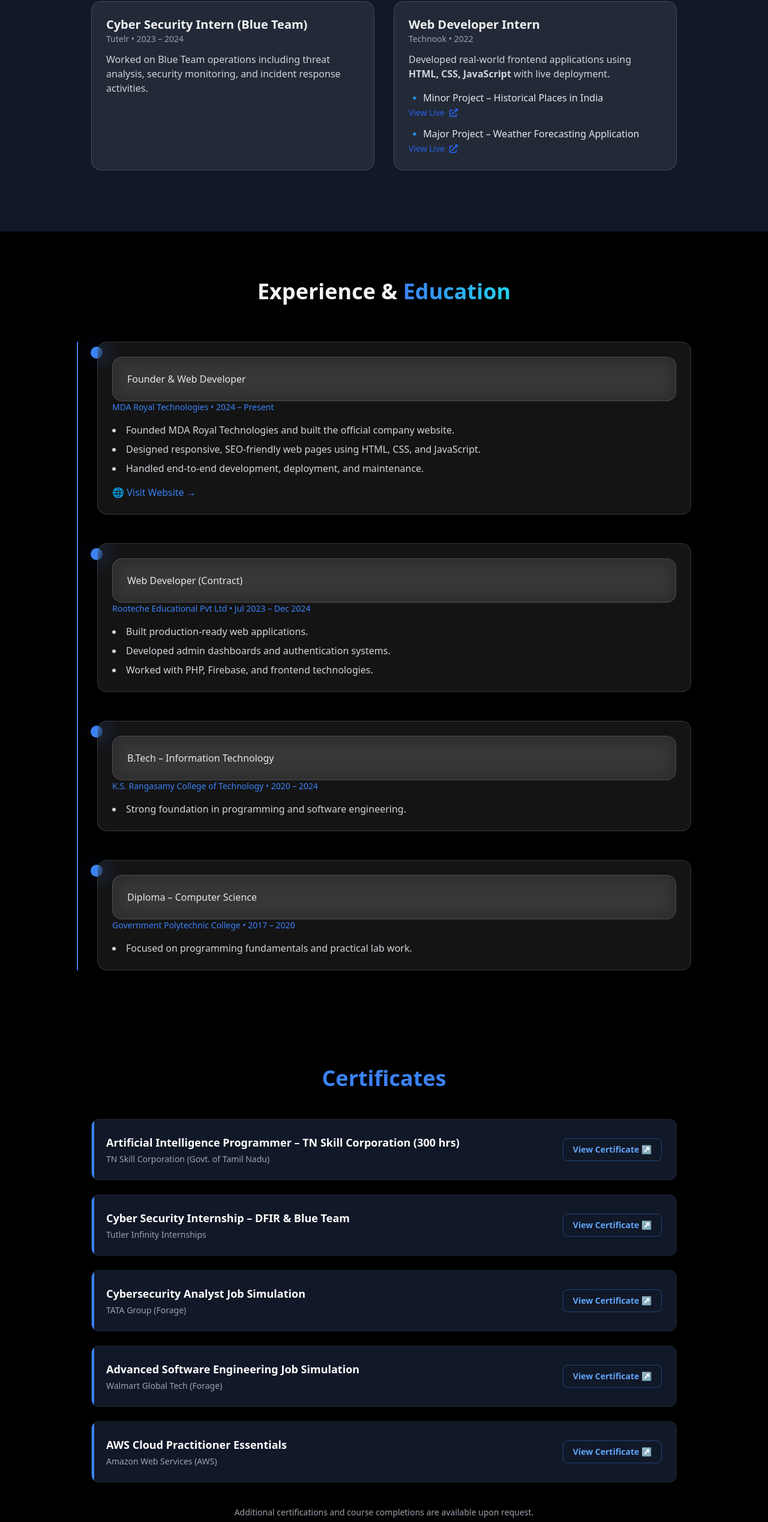
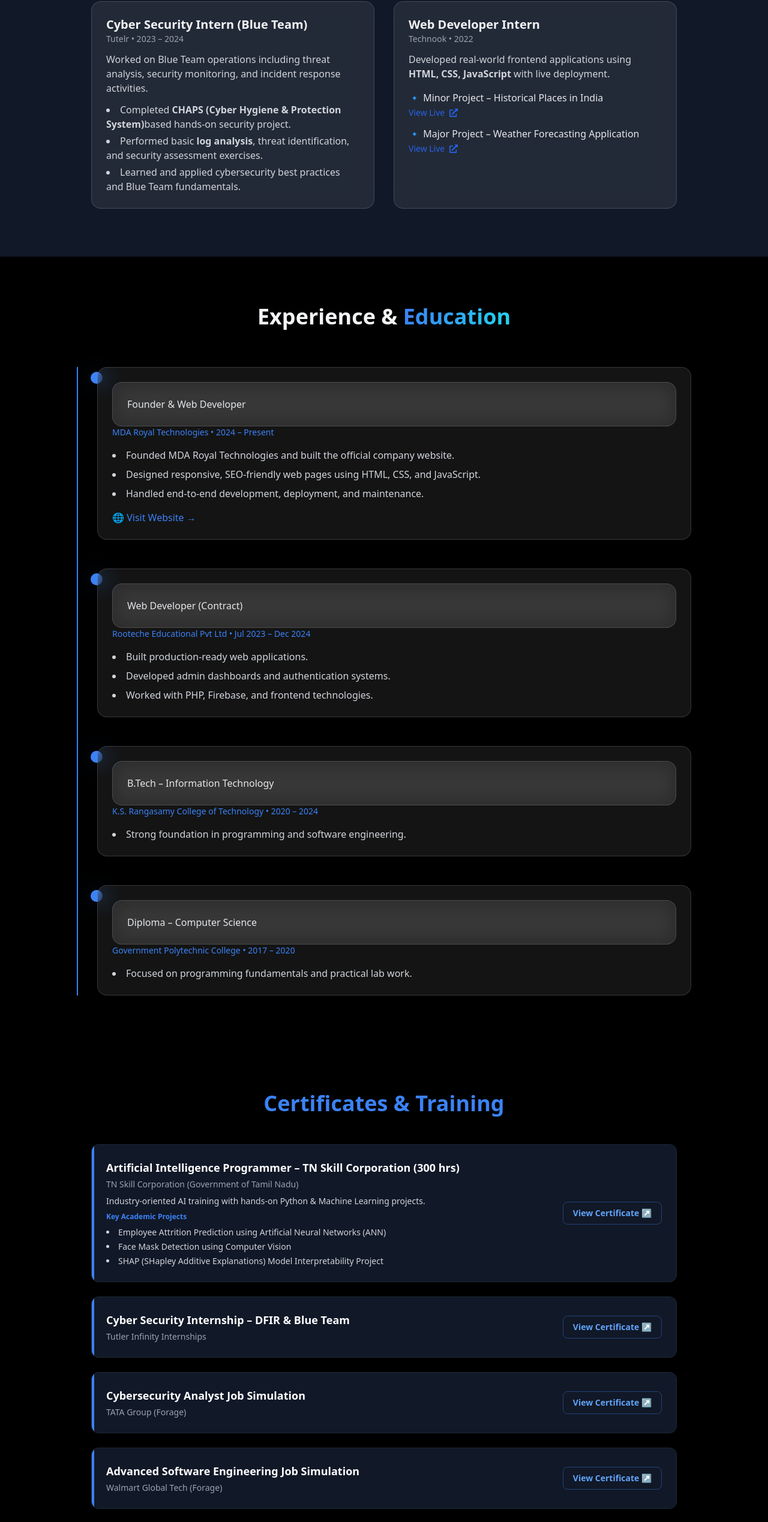
Before and after one commit to aamirjilu2/my-portfolio, a React (Vite) app: page / in a window 1280 px wide. Shown: the part 3264-5802 px from the top of the page at 60% size. Built offline with nearby package versions, Linux system fonts and the light colour scheme.

Commit message:
Internship And Cert

```diff
--- a/src/components/Certificates.jsx
+++ b/src/components/Certificates.jsx
@@ -2,7 +2,13 @@
   const certificates = [
     {
       title: "Artificial Intelligence Programmer – TN Skill Corporation (300 hrs)",
-      org: "TN Skill Corporation (Govt. of Tamil Nadu)",
+      org: "TN Skill Corporation (Government of Tamil Nadu)",
+      desc: "Industry-oriented AI training with hands-on Python & Machine Learning projects.",
+      projects: [
+        "Employee Attrition Prediction using Artificial Neural Networks (ANN)",
+        "Face Mask Detection using Computer Vision",
+        "SHAP (SHapley Additive Explanations) Model Interpretability Project",
+      ],
       link: "https://drive.google.com/file/d/1LhyeYGWcAfELr5oawTvgyCPlrAkzXtBK/view?usp=sharing",
     },
     {
@@ -30,8 +36,10 @@
   return (
     <section id="certificates" className="py-20 min-h-[70vh] bg-white dark:bg-black">
       <div className="max-w-5xl mx-auto px-6">
+
+        {/* 🔹 STRONGER HEADING */}
         <h2 className="text-3xl md:text-4xl font-bold text-center mb-12 text-black dark:text-white">
-          <span className="text-blue-500">Certificates</span>
+          <span className="text-blue-500">Certificates & Training</span>
         </h2>
 
         <div className="space-y-6">
@@ -55,9 +63,31 @@
                   <h3 className="text-lg font-semibold text-black dark:text-white">
                     {cert.title}
                   </h3>
+
                   <p className="text-sm text-gray-600 dark:text-gray-400 mt-1">
                     {cert.org}
                   </p>
+
+                  {cert.desc && (
+                    <p className="mt-2 text-sm text-gray-700 dark:text-gray-300">
+                      {cert.desc}
+                    </p>
+                  )}
+
+                  {/* 🔹 AI PROJECT LABEL */}
+                  {cert.projects && (
+                    <>
+                      <p className="mt-2 text-xs font-semibold text-blue-500">
+                        Key Academic Projects
+                      </p>
+
+                      <ul className="mt-2 list-disc list-inside text-sm text-gray-700 dark:text-gray-300 space-y-1">
+                        {cert.projects.map((project, i) => (
+                          <li key={i}>{project}</li>
+                        ))}
+                      </ul>
+                    </>
+                  )}
                 </div>
 
                 <a
@@ -81,7 +111,70 @@
           ))}
         </div>
 
-        {/* OPTIONAL NOTE */}
+        {/* 🔹 TRAINING & COURSEWORK */}
+<div className="mt-16">
+  <h3 className="text-2xl font-bold text-center mb-10 text-black dark:text-white">
+    Training & <span className="text-blue-500">Coursework</span>
+  </h3>
+
+  <div className="space-y-6">
+    {/* DevOps Training */}
+    <div
+      className="
+        group relative overflow-hidden
+        p-6 rounded-xl
+        bg-gray-50 dark:bg-gray-900
+        border border-gray-200 dark:border-gray-800
+        transition-all duration-300
+        hover:-translate-y-1 hover:shadow-xl
+      "
+    >
+      <span className="absolute left-0 top-0 h-full w-1 bg-blue-500"></span>
+
+      <h4 className="text-lg font-semibold text-black dark:text-white">
+        DevOps Engineering – Placement Guarantee Program
+      </h4>
+      <p className="text-sm text-gray-600 dark:text-gray-400 mt-1">
+        LinuxWorld Informatics Pvt. Ltd.
+      </p>
+      <p className="mt-2 text-sm text-gray-700 dark:text-gray-300">
+        Completed placement-oriented DevOps training covering Linux, Git,
+        Docker, CI/CD fundamentals, and cloud-native concepts.
+      </p>
+      <p className="mt-1 text-xs text-gray-500 dark:text-gray-500">
+        Certificate pending from training provider.
+      </p>
+    </div>
+
+    {/* Kubernetes Workshop */}
+    <div
+      className="
+        group relative overflow-hidden
+        p-6 rounded-xl
+        bg-gray-50 dark:bg-gray-900
+        border border-gray-200 dark:border-gray-800
+        transition-all duration-300
+        hover:-translate-y-1 hover:shadow-xl
+      "
+    >
+      <span className="absolute left-0 top-0 h-full w-1 bg-blue-500"></span>
+
+      <h4 className="text-lg font-semibold text-black dark:text-white">
+        Kubernetes Fundamentals – Hands-on Workshop (8 Hours)
+      </h4>
+      <p className="text-sm text-gray-600 dark:text-gray-400 mt-1">
+        LinuxWorld
+      </p>
+      <p className="mt-2 text-sm text-gray-700 dark:text-gray-300">
+        Attended hands-on workshop covering Kubernetes basics, container
+        orchestration concepts, and real-world use cases.
+      </p>
+      <p className="mt-1 text-xs text-gray-500 dark:text-gray-500">
+        Certificate pending.
+      </p>
+    </div>
+  </div>
+</div>
         <p className="mt-10 text-center text-sm text-gray-500 dark:text-gray-400">
           Additional certifications and course completions are available upon request.
         </p>
--- a/src/components/Internships.jsx
+++ b/src/components/Internships.jsx
@@ -30,13 +30,30 @@
           <h3 className="text-xl font-semibold text-slate-900 dark:text-gray-100">
             Cyber Security Intern (Blue Team)
           </h3>
+
           <p className="text-sm text-slate-600 dark:text-gray-400">
             Tutelr • 2023 – 2024
           </p>
+
           <p className="mt-3 text-slate-700 dark:text-gray-300">
             Worked on Blue Team operations including threat analysis, security
             monitoring, and incident response activities.
           </p>
+
+          <ul className="mt-3 list-disc list-inside text-slate-700 dark:text-gray-300 space-y-1">
+            <li>
+              Completed <strong>CHAPS (Cyber Hygiene & Protection System)</strong>
+              based hands-on security project.
+            </li>
+            <li>
+              Performed basic <strong>log analysis</strong>, threat identification,
+              and security assessment exercises.
+            </li>
+            <li>
+              Learned and applied cybersecurity best practices and Blue Team
+              fundamentals.
+            </li>
+          </ul>
         </motion.div>
 
           {/* Web Development Internship */}
```
Lines whose indentation alone changed are shown as unchanged.
